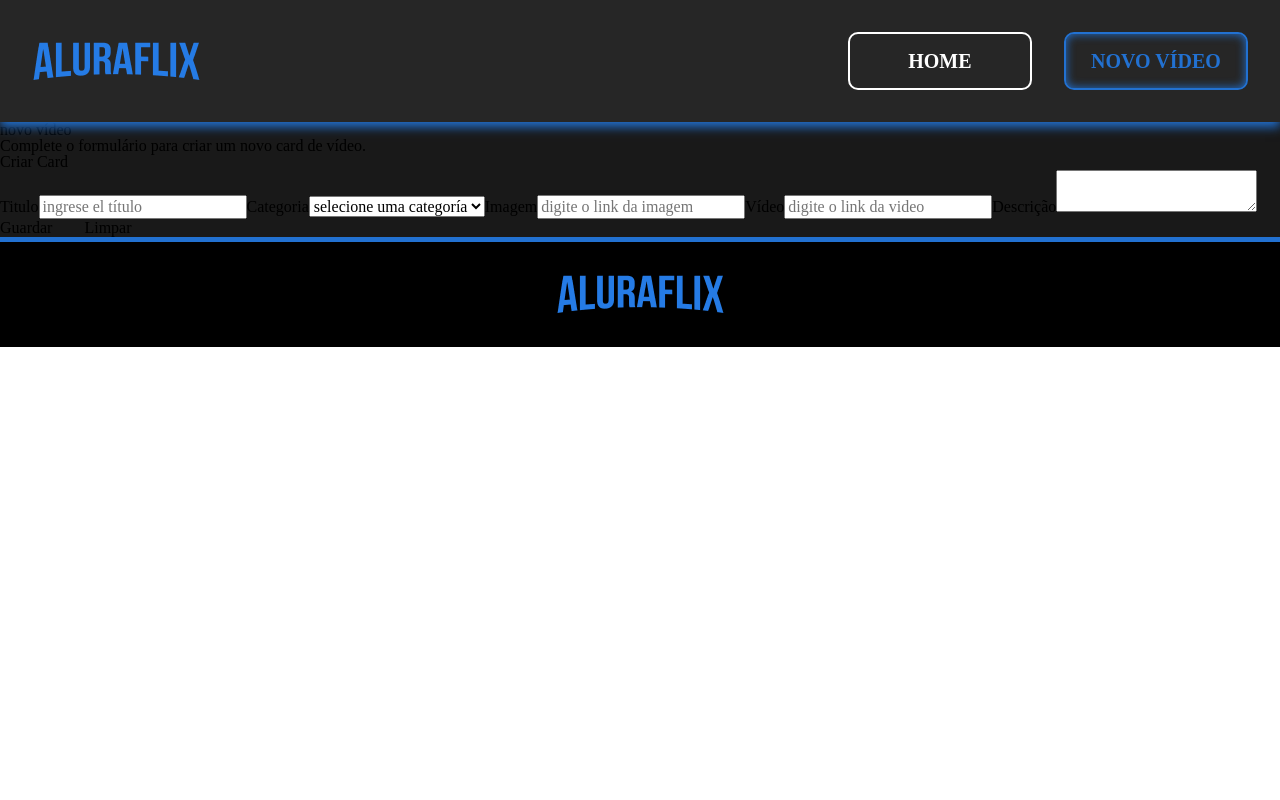
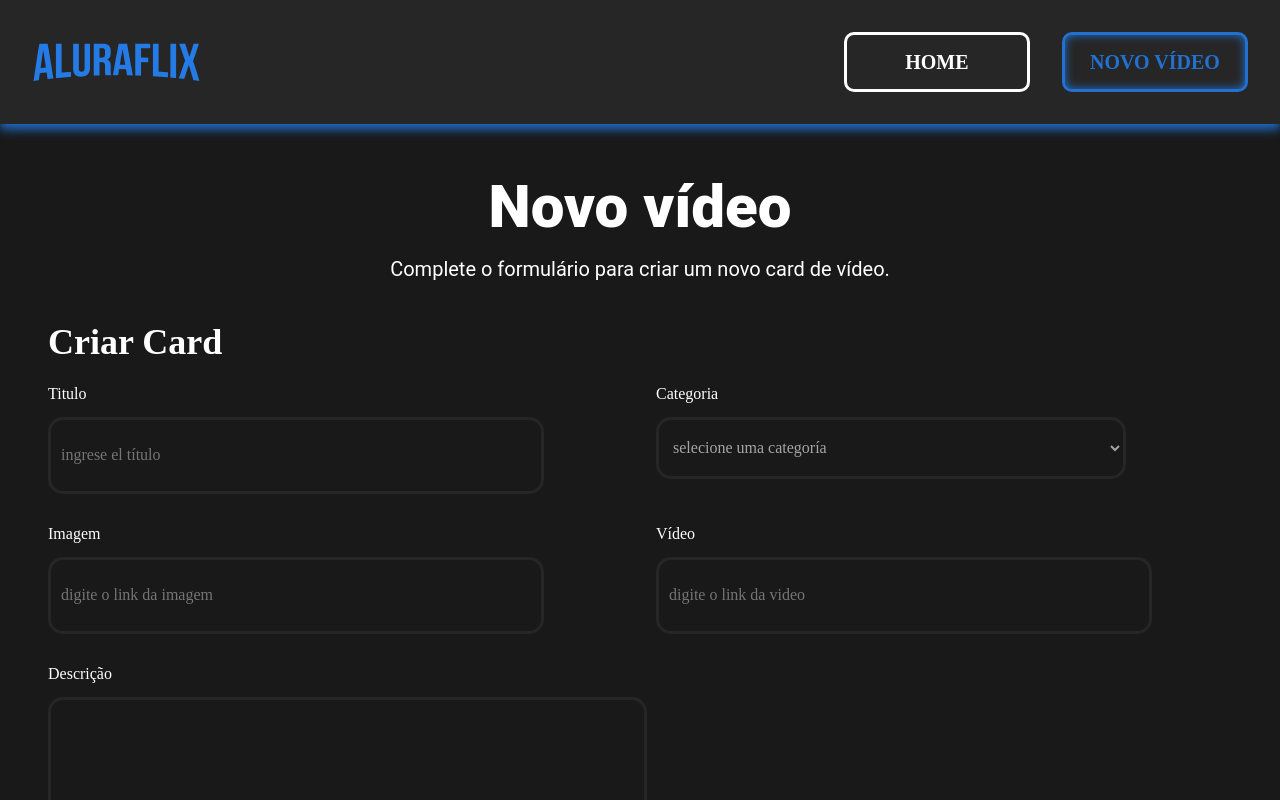
Before and after one commit to V-Matheus/AluraFlix, a React (Vite) app: page /novovideo in a window 1280 px wide. Shown: the top 800 px of the page. Built offline with nearby package versions, Linux system fonts and the light colour scheme.

Commit message:
novo video styled

```diff
--- a/src/components/Header/index.jsx
+++ b/src/components/Header/index.jsx
@@ -33,7 +33,7 @@ export const ButtonsContainer = styled.nav`
     font-weight: 900;
     line-height: 24px;
     color: #ffffff;
-    border: 2px solid white;
+    border: 3px solid white;
     border-radius: 10px;
     width: 180.13px;
     height: 54px;
@@ -41,7 +41,7 @@ export const ButtonsContainer = styled.nav`
 
   .active {
     color: #2271d1;
-    border: 2px solid #2271d1;
+    border: 3px solid #2271d1;
     box-shadow: inset 0 0 10px #2271d1;
   }
 `;
--- a/src/pages/NovoVideo/index.jsx
+++ b/src/pages/NovoVideo/index.jsx
@@ -3,18 +3,97 @@ import { ButtonsContainer } from '../../components/Header';
 
 const NovoVideoContainer = styled.main`
   background-color: #191919;
+
+  h1,
+  h3,
+  p,
+  label {
+    color: white;
+  }
+
+  input,
+  textarea,
+  select {
+    border-radius: 15px;
+    width: 470px;
+    height: 62px;
+    padding: 10px;
+    background-color: #191919;
+    border: 3px solid #262626;
+    color: #a5a5a5;
+  }
+`;
+
+const NovoVideoTitle = styled.div`
+  display: flex;
+  flex-direction: column;
+  padding-top: 3rem;
+  gap: 1rem;
+
+  h1 {
+    font-family: Roboto;
+    font-size: 60px;
+    font-weight: 900;
+    line-height: 70.31px;
+    text-align: center;
+  }
+
+  p {
+    font-family: Roboto;
+    font-size: 20px;
+    font-weight: 400;
+    line-height: 23.44px;
+    text-align: center;
+  }
+`;
+
+const NovoVideoForm = styled.form`
+  display: grid;
+  grid-template-columns: 1fr 1fr;
+  padding: 3rem;
+  gap: 2rem;
+
+  h3 {
+    grid-column: span 2;
+    font-family: Source Sans Pro;
+    font-size: 36px;
+    font-weight: 600;
+    line-height: 24px;
+    text-align: left;
+  }
+`;
+
+const NovoVideoLabel = styled.div`
+  display: flex;
+  flex-direction: column;
+  width: 470px;
+  height: 108px;
+  gap: 15px;
+`;
+
+const NovoVideoTextArea = styled(NovoVideoLabel)`
+  grid-column: span 2;
+  width: 573px;
+  height: 220px;
+
+  textarea {
+    width: 573px;
+    height: 220px;
+    resize: none;
+  }
 `;
 
 export const NovoVideo = () => {
   return (
     <NovoVideoContainer>
-      <div>
-        <h1>novo vídeo</h1>
+      <NovoVideoTitle>
+        <h1>Novo vídeo</h1>
         <p>Complete o formulário para criar um novo card de vídeo.</p>
-      </div>
-      <form>
+      </NovoVideoTitle>
+      <NovoVideoForm>
         <h3>Criar Card</h3>
 
+        <NovoVideoLabel>
           <label htmlFor="titulo">Titulo</label>
           <input
             type="text"
@@ -23,12 +102,16 @@ export const NovoVideo = () => {
             placeholder="ingrese el título"
             required
           />
+        </NovoVideoLabel>
 
+        <NovoVideoLabel>
           <label htmlFor="categoria">Categoria</label>
           <select name="categoria" id="categoria" required>
             <option value="">selecione uma categoría</option>
           </select>
+        </NovoVideoLabel>
 
+        <NovoVideoLabel>
           <label htmlFor="imagem">Imagem</label>
           <input
             type="text"
@@ -37,7 +120,9 @@ export const NovoVideo = () => {
             placeholder="digite o link da imagem"
             required
           />
+        </NovoVideoLabel>
 
+        <NovoVideoLabel>
           <label htmlFor="video">Vídeo</label>
           <input
             type="text"
@@ -46,15 +131,26 @@ export const NovoVideo = () => {
             placeholder="digite o link da video"
             required
           />
+        </NovoVideoLabel>
 
+        <NovoVideoTextArea>
           <label htmlFor="descricao">Descrição</label>
           <textarea name="descricao" id="descricao"></textarea>
+        </NovoVideoTextArea>
 
         <ButtonsContainer>
-          <button>Guardar</button>
-          <button>Limpar</button>
+          <button
+            style={{ borderColor: '#2271d1' }}
+            className="button"
+            type="submit"
+          >
+            Guardar
+          </button>
+          <button className="button" type="button">
+            Limpar
+          </button>
         </ButtonsContainer>
-      </form>
+      </NovoVideoForm>
     </NovoVideoContainer>
   );
 };
```
Lines whose indentation alone changed are shown as unchanged.
